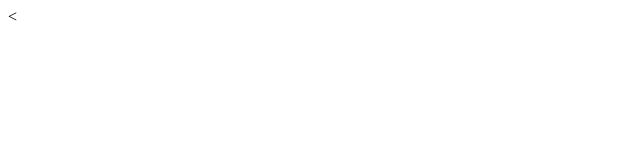
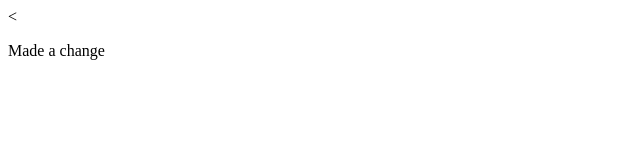
Before and after one commit to Jonashc/node_github_exam, a plain HTML site: page index4.html in a window 1280 px wide. Shown: the full height of the page, 0-640 px from the left. Drawn offline with Linux system fonts and the light colour scheme.

Commit message:
5th commit

```diff
--- a/index4.html
+++ b/index4.html
@@ -4,6 +4,6 @@
 			<title> This is version 1.4</title>
 		</head>
 		<body>
-
+				<p>Made a change</p>
 		</body>
 		</html>
```
